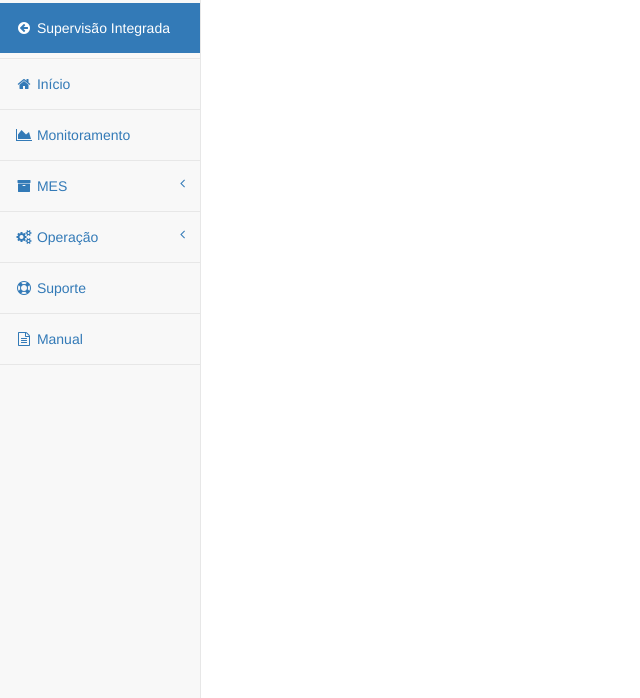
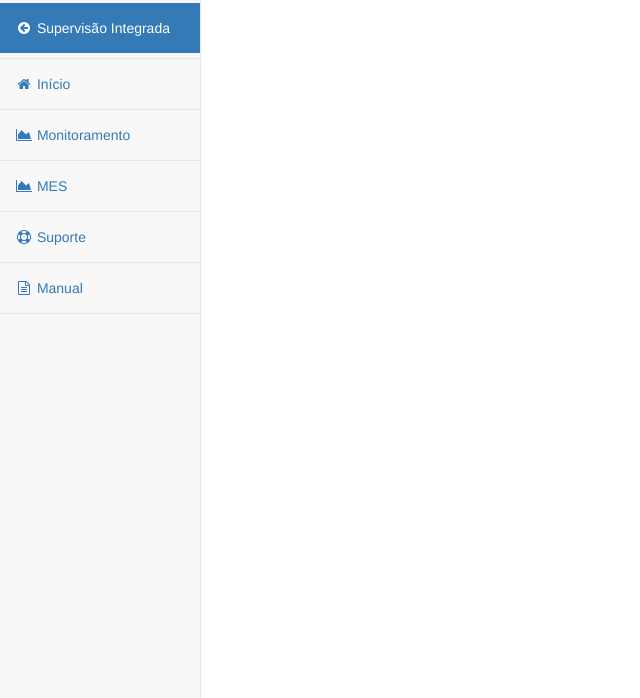
Before and after one commit to nicolasakf/mcm, a Flask app: page /maquina/1 in a window 1280 px wide. Shown: the part 81-779 px from the top of the page, without its empty margins (0-640 px from the left). Run offline with Flask 2, Linux system fonts and the light colour scheme; parts of the project's set-up code (start-up, migrations or seed data) failed here and were passed over; some libraries are stand-ins or nearby versions.

Commit message:
layout change

```diff
--- a/app/templates/layout.html
+++ b/app/templates/layout.html
@@ -56,36 +56,9 @@
                 </a>
             </li>
             <li>
-                <a href="">
-                    <i class="fa fa-archive fa-fw"></i> MES<span class="fa arrow"></span>
+                <a href="" onclick="omega.requestPage('mes_period'); return false;">
+                    <i class="fa fa-area-chart fa-fw"></i> MES
                 </a>
-                <ul class="nav nav-second-level">
-                    <li>
-                        <a href="" onclick="omega.requestPage('mes_daily'); return false;"> Diário</a>
-                    </li>
-                    <li>
-                        <a href="" onclick="omega.requestPage('mes_period'); return false;"> Período</a>
-                    </li>
-                </ul>
-            </li>
-            <li>
-                <a href="">
-                    <i class="fa fa-gears fa-fw"></i> Operação <span class="fa arrow"></span>
-                </a>
-                <ul class="nav nav-second-level">
-                    <li>
-                        <a href="" onclick="omega.requestPage('program'); return false;"> Programa</a>
-                    </li>
-                    <li>
-                        <a href="" onclick="omega.requestPage('folha'); return false;"> Folha de Processo</a>
-                    </li>
-                    <li>
-                        <a href="" onclick="omega.requestPage('corte'); return false;"> Corte</a>
-                    </li>
-                    <li>
-                        <a href="" onclick="omega.requestPage('medicao'); return false;"> Medição</a>
-                    </li>
-                </ul>
             </li>
             <li>
                 <a href="" onclick="omega.requestPage('support'); return false;">
--- a/app/templates/mes_period.html
+++ b/app/templates/mes_period.html
@@ -1,7 +1,7 @@
 {% extends "mes_layout.html" %}
 
 {% block page_header %}
-<h1 class="page-header">MES Período - {{ machine.name }}</h1>
+<h1 class="page-header">MES - {{ machine.name }}</h1>
 {% endblock page_header %}
 
 {% block produced_amount_heading %}
--- a/app/templates/monitor.html
+++ b/app/templates/monitor.html
@@ -288,8 +288,6 @@
                                 </div>
                             </div>
                         </div>
-
-
                     </div>
                 </div>
                 <!-- /.panel-body -->
--- a/run.py
+++ b/run.py
@@ -1,4 +1,4 @@
 #/usr/bin/python
 from app import app
 
-app.run(host='0.0.0.0', port=80, debug=False, threaded=True)
+app.run(host='0.0.0.0', port=8082, debug=True, threaded=True)
```
Also changed, not shown: app/db/app.db.
